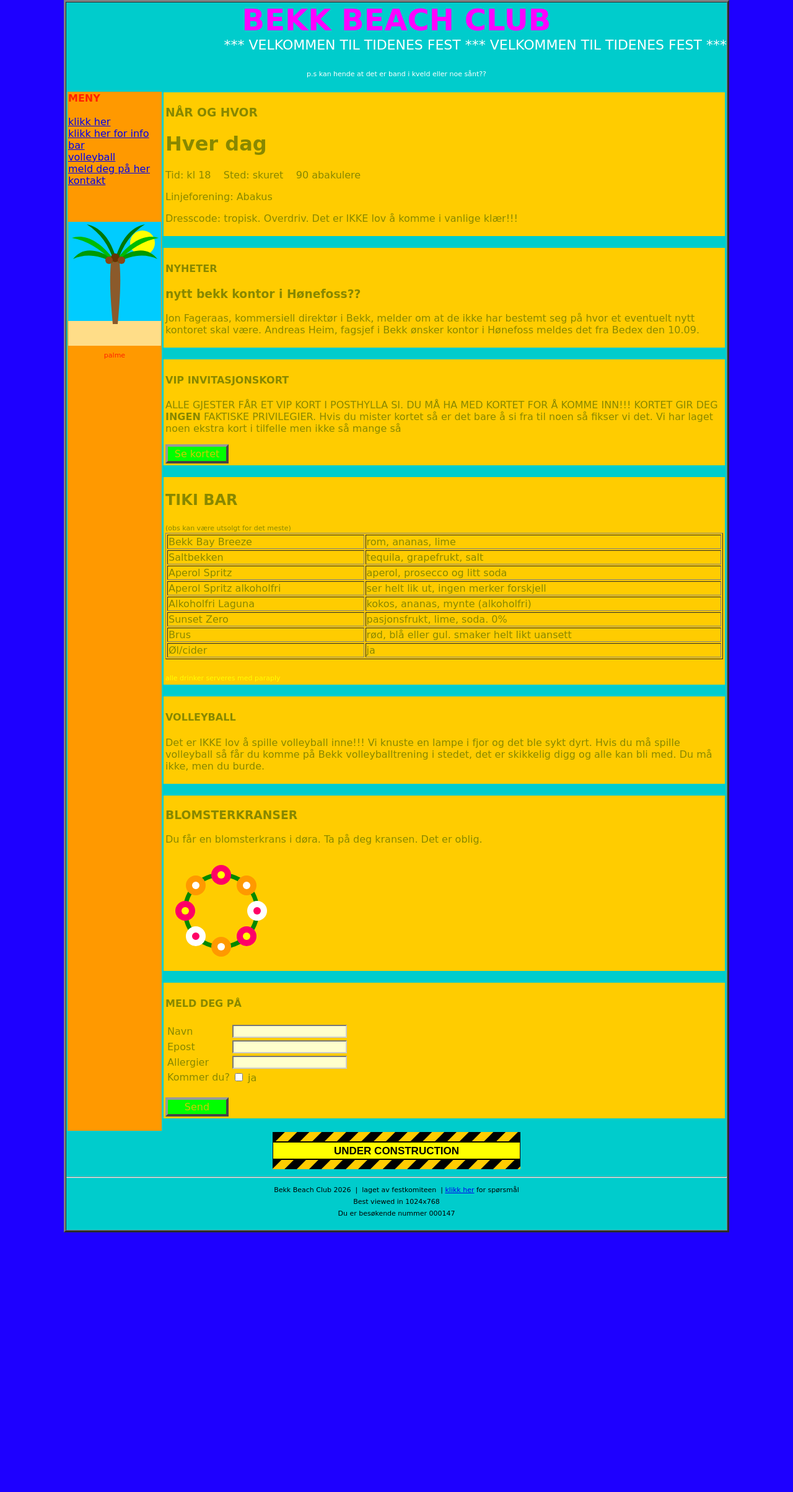
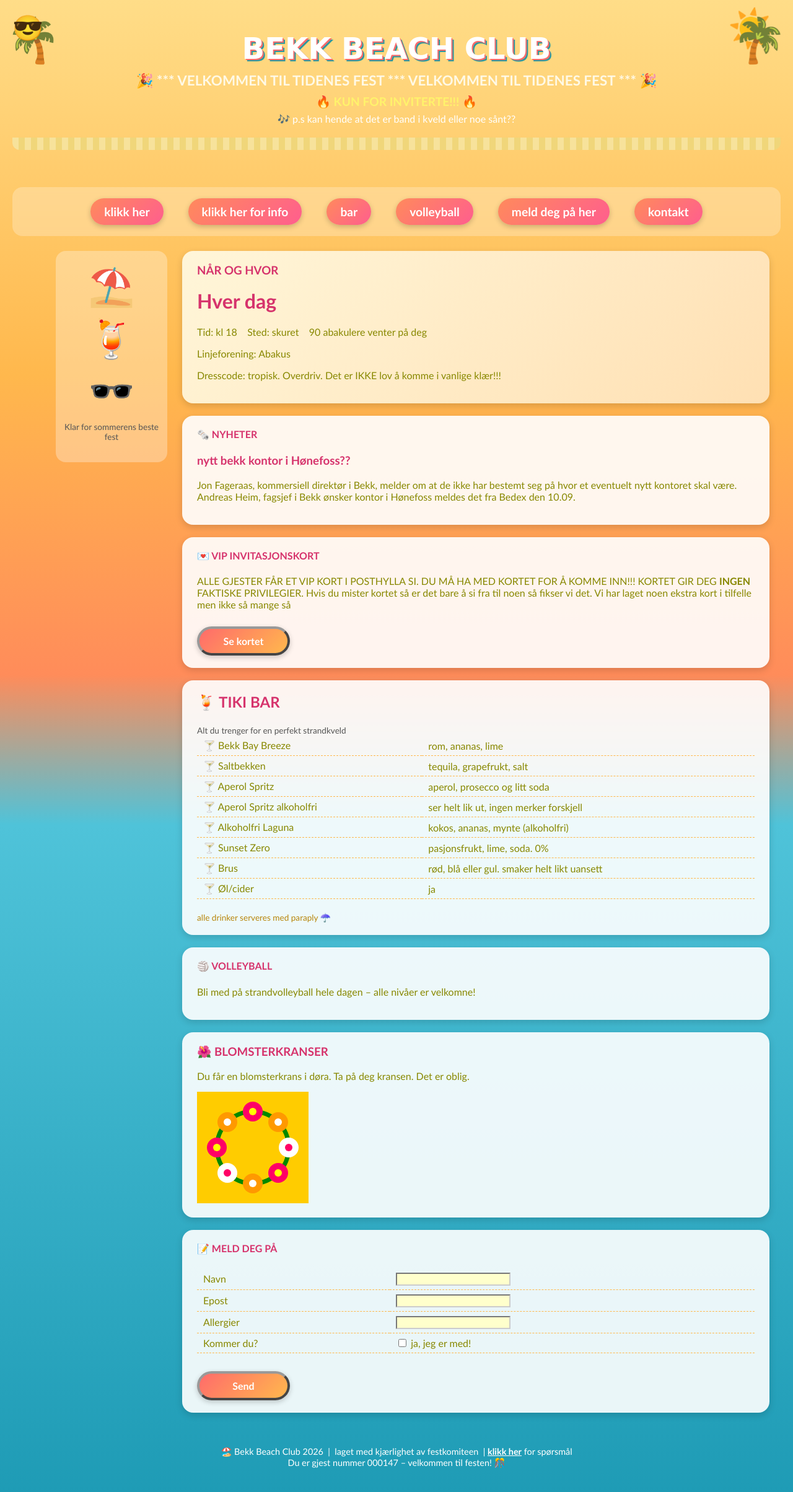
Before and after one commit to bekk/bekk-beach-club-26, a Next.js app: page / in a window 1280 px wide. Shown: the top 2408 px of the page at 62% size. Before the commit the page ends 1989 px from the top, so only its background shows below. Built offline with nearby package versions, Linux system fonts and the light colour scheme.

Commit message:
lag 09: 20:10:47

```diff
--- a/app/page.js
+++ b/app/page.js
@@ -7,142 +7,316 @@
   const [apen, setApen] = useState(false);
   var aar = 2026;
 
-  // TODO: fikse dette senere, rakk det ikke
-  // const [navn, setNavn] = useState("")
-  // function sendSkjema() {
-  //   fetch("/api/paamelding", { method: "POST", body: navn })
-  // }
+  return (
+    <div className="beach-page">
+      <style jsx global>{`
+        body {
+          margin: 0;
+          background: linear-gradient(180deg, #ffdd88 0%, #ffb84d 25%, #ff8c5a 45%, #4fc3d9 55%, #1e9bb5 100%);
+          font-family: "Trebuchet MS", "Segoe UI", sans-serif;
+        }
+        a {
+          text-decoration: none !important;
+          color: inherit;
+        }
+        hr {
+          display: none;
+        }
+      `}</style>
 
-  return (
-    <center>
-      <table width="900" border="3" cellPadding="0" cellSpacing="0" bgColor="#00cccc">
-        <tbody>
-          <tr>
-            <td>
-              <center>
-                <div className="tittel">{data.tittel}</div>
-                <marquee behavior="alternate" scrollAmount="12">
-                  <span style={{ color: "#ffffff", fontSize: "22px" }}>{data.banner}</span>
-                </marquee>
-                <br />
-                <span className="blink" style={{ color: "#ff0000", fontWeight: "bold" }}>{data.alarm}</span>
-                <br />
-                <span className="liten" style={{ color: "#ffffff" }}>{data.bandHint}</span>
-                <br /><br />
-              </center>
+      <div className="hero">
+        <div className="sun">☀️</div>
+        <div className="deco palme-left">🌴</div>
+        <div className="deco palme-right">🌴</div>
+        <div className="deco glasses">😎</div>
+        <h1 className="tittel">{data.tittel}</h1>
+        <div className="banner">🎉 {data.banner} 🎉</div>
+        <div className="alarm">🔥 {data.alarm} 🔥</div>
+        <div className="hint">🎶 {data.bandHint}</div>
+        <div className="sand" />
+      </div>
 
-              <table width="100%" border="0">
-                <tbody>
-                  <tr>
-                    <td width="200" vAlign="top" bgColor="#ff9900">
-                      <b>MENY</b>
-                      <br /><br />
+      <nav className="meny">
         {data.meny.map((m, i) => (
-                        <span key={i}><a href={m == "bar" ? "/bar" : m == "kontakt" ? "/kontakt" : "#"}>{m}</a><br /></span>
+          <a
+            key={i}
+            className="meny-link"
+            href={m == "bar" ? "/bar" : m == "kontakt" ? "/kontakt" : "#"}
+          >
+            {m}
+          </a>
         ))}
-                      <br /><br /><br />
-                      <center>
-                        <img src={data.bilder.palme} width="150" height="200" />
-                        <br />
-                        <span className="liten">palme</span>
-                      </center>
-                    </td>
+      </nav>
 
-                    <td vAlign="top">
-                      <div className={"boks " + "stor"}>
+      <div className="innhold">
+        <aside className="sidebar">
+          <div className="parasol">⛱️</div>
+          <div className="cocktail">🍹</div>
+          <div className="sunglasses-side">🕶️</div>
+          <p className="liten">Klar for sommerens beste fest</p>
+        </aside>
+
+        <main className="hoved">
+          <div className="boks stor">
             <h3>NÅR OG HVOR</h3>
             <h1>Hver dag</h1>
-                        <p>Tid: {data.tid} &nbsp;&nbsp; Sted: {data.sted} &nbsp;&nbsp; {data.antallAbakulere} abakulere</p>
+            <p>
+              Tid: {data.tid} &nbsp;&nbsp; Sted: {data.sted} &nbsp;&nbsp; {data.antallAbakulere} abakulere
+              venter på deg
+            </p>
             <p>Linjeforening: {data.linjeforening}</p>
             <p>{data.dresscode}</p>
           </div>
 
-                      <br />
-
           <div className="boks">
-                        <h4>NYHETER</h4>
+            <h4>🗞️ NYHETER</h4>
             <h3>{data.nyhetTittel}</h3>
             <p>{data.nyhetTekst}</p>
           </div>
 
-                      <br />
-
           <div className="boks">
-                        <h4>VIP INVITASJONSKORT</h4>
+            <h4>💌 VIP INVITASJONSKORT</h4>
             <p dangerouslySetInnerHTML={{ __html: data.vipTekst }}></p>
             <div className="knapp" onClick={() => alert("kommer snart")}>
               Se kortet
             </div>
           </div>
 
-                      <br />
-
           <div className="boks">
-                        <h2>TIKI BAR</h2>
-                        <span className="liten">{data.barNotis}</span>
-                        <table border="1" width="100%">
+            <h2>🍹 TIKI BAR</h2>
+            <span className="liten">Alt du trenger for en perfekt strandkveld</span>
+            <table className="drinke-tabell">
               <tbody>
                 {data.drinker.map((d, i) => (
-                              <tr key={i}><td>{d.navn}</td><td>{d.innhold}</td></tr>
+                  <tr key={i}>
+                    <td>🍸 {d.navn}</td>
+                    <td>{d.innhold}</td>
+                  </tr>
                 ))}
               </tbody>
             </table>
             <br />
-                        <span className="liten gul">alle drinker serveres med paraply</span>
+            <span className="liten gul">alle drinker serveres med paraply ☂️</span>
           </div>
 
-                      <br />
+          <div className="boks">
+            <h4>🏐 VOLLEYBALL</h4>
+            <p>Bli med på strandvolleyball hele dagen – alle nivåer er velkomne!</p>
+          </div>
 
           <div className="boks">
-                        <h4>VOLLEYBALL</h4>
-                        <p>{data.volleyballTekst}</p>
-                      </div>
-
-                      <br />
-
-                      <div className="boks">
-                        <h3>BLOMSTERKRANSER</h3>
+            <h3>🌺 BLOMSTERKRANSER</h3>
             <p>{data.kransTekst}</p>
             <img src={data.bilder.krans} />
           </div>
 
-                      <br />
-
           <div className="boks">
-                        <h4>MELD DEG PÅ</h4>
-                        <table border="0"><tbody>
-                          <tr><td>Navn</td><td><input type="text" id="felt" /></td></tr>
-                          <tr><td>Epost</td><td><input type="text" id="felt" /></td></tr>
-                          <tr><td>Allergier</td><td><input type="text" id="felt2" /></td></tr>
-                          <tr><td>Kommer du?</td><td><input type="checkbox" /> ja</td></tr>
-                        </tbody></table>
+            <h4>📝 MELD DEG PÅ</h4>
+            <table className="skjema-tabell">
+              <tbody>
+                <tr>
+                  <td>Navn</td>
+                  <td><input type="text" id="felt" /></td>
+                </tr>
+                <tr>
+                  <td>Epost</td>
+                  <td><input type="text" id="felt" /></td>
+                </tr>
+                <tr>
+                  <td>Allergier</td>
+                  <td><input type="text" id="felt2" /></td>
+                </tr>
+                <tr>
+                  <td>Kommer du?</td>
+                  <td><input type="checkbox" /> ja, jeg er med!</td>
+                </tr>
+              </tbody>
+            </table>
             <br />
             <div className="knapp">Send</div>
           </div>
+        </main>
+      </div>
 
-                      <br />
-                    </td>
-                  </tr>
-                </tbody>
-              </table>
-
-              <center>
-                <img src={data.bilder.bygging} width="400" height="60" />
-                <hr />
-                <span className="liten" style={{ color: "#000000" }}>
-                  Bekk Beach Club {aar} &nbsp;|&nbsp; laget av festkomiteen &nbsp;|&nbsp;
+      <footer className="footer">
+        <span>
+          🏖️ Bekk Beach Club {aar} &nbsp;|&nbsp; laget med kjærlighet av festkomiteen &nbsp;|&nbsp;
           <a href="#">klikk her</a> for spørsmål
           <br />
-                  Best viewed in 1024x768
-                  <br />
-                  Du er besøkende nummer {data.besokende}
+          Du er gjest nummer {data.besokende} – velkommen til festen! 🎊
         </span>
-                <br /><br />
-              </center>
-            </td>
-          </tr>
-        </tbody>
-      </table>
-    </center>
+      </footer>
+
+      <style jsx>{`
+        .hero {
+          position: relative;
+          text-align: center;
+          padding: 40px 20px 60px;
+          overflow: hidden;
+        }
+        .sun {
+          position: absolute;
+          top: 10px;
+          right: 30px;
+          font-size: 60px;
+          animation: spin 12s linear infinite;
+        }
+        @keyframes spin {
+          from { transform: rotate(0deg); }
+          to { transform: rotate(360deg); }
+        }
+        .deco {
+          position: absolute;
+          font-size: 70px;
+          top: 20px;
+        }
+        .palme-left { left: 10px; }
+        .palme-right { right: 10px; transform: scaleX(-1); }
+        .glasses {
+          font-size: 40px;
+          margin-bottom: 10px;
+        }
+        .tittel {
+          font-size: 3rem;
+          color: #ffffff;
+          text-shadow: 2px 2px 0 #ff6b6b, 4px 4px 0 #2c98a0;
+          margin: 10px 0;
+        }
+        .banner {
+          font-size: 1.4rem;
+          font-weight: bold;
+          color: #fff9e6;
+        }
+        .alarm {
+          font-size: 1.2rem;
+          font-weight: bold;
+          color: #fff36b;
+          margin-top: 8px;
+        }
+        .hint {
+          color: #ffffff;
+          margin-top: 6px;
+        }
+        .sand {
+          height: 20px;
+          background: repeating-linear-gradient(90deg, #f7e29b, #f7e29b 10px, #f0d67a 10px, #f0d67a 20px);
+          margin-top: 20px;
+          border-radius: 0 0 12px 12px;
+        }
+
+        .meny {
+          display: flex;
+          justify-content: center;
+          gap: 40px;
+          flex-wrap: wrap;
+          padding: 18px 20px;
+          background: rgba(255, 255, 255, 0.25);
+          backdrop-filter: blur(4px);
+          margin: 0 20px;
+          border-radius: 16px;
+        }
+        .meny-link {
+          font-size: 1.2rem;
+          font-weight: bold;
+          color: #fff;
+          padding: 10px 22px;
+          border-radius: 30px;
+          background: linear-gradient(135deg, #ff8a5c, #ff5e8e);
+          box-shadow: 0 3px 8px rgba(0,0,0,0.2);
+          transition: transform 0.15s ease;
+        }
+        .meny-link:hover {
+          transform: translateY(-3px) scale(1.05);
+        }
+
+        .innhold {
+          display: flex;
+          gap: 24px;
+          max-width: 1100px;
+          margin: 24px auto;
+          padding: 0 20px;
+        }
+        .sidebar {
+          width: 160px;
+          flex-shrink: 0;
+          text-align: center;
+          background: rgba(255,255,255,0.3);
+          border-radius: 16px;
+          padding: 20px 10px;
+          height: fit-content;
+        }
+        .sidebar .parasol,
+        .sidebar .cocktail,
+        .sidebar .sunglasses-side {
+          font-size: 60px;
+          margin-bottom: 10px;
+        }
+
+        .hoved {
+          flex: 1;
+          display: flex;
+          flex-direction: column;
+          gap: 20px;
+        }
+
+        .boks {
+          background: rgba(255, 255, 255, 0.9);
+          border-radius: 18px;
+          padding: 20px 24px;
+          box-shadow: 0 4px 12px rgba(0,0,0,0.15);
+        }
+        .boks.stor {
+          background: linear-gradient(135deg, #fff6d9, #ffe0b3);
+        }
+        .boks h1, .boks h2, .boks h3, .boks h4 {
+          color: #d6336c;
+          margin-top: 0;
+        }
+
+        .drinke-tabell, .skjema-tabell {
+          width: 100%;
+          border-collapse: collapse;
+        }
+        .drinke-tabell td, .skjema-tabell td {
+          padding: 6px 10px;
+          border-bottom: 1px dashed #ffb84d;
+        }
+
+        .knapp {
+          display: inline-block;
+          margin-top: 10px;
+          padding: 10px 26px;
+          background: linear-gradient(135deg, #ff6b6b, #ffb84d);
+          color: white;
+          font-weight: bold;
+          border-radius: 30px;
+          cursor: pointer;
+          box-shadow: 0 3px 8px rgba(0,0,0,0.2);
+          transition: transform 0.15s ease;
+        }
+        .knapp:hover {
+          transform: scale(1.06);
+        }
+
+        .liten {
+          font-size: 0.85rem;
+          color: #555;
+        }
+        .gul {
+          color: #b8860b;
+        }
+
+        .footer {
+          text-align: center;
+          padding: 30px 20px 50px;
+          color: #fff;
+          font-size: 0.9rem;
+        }
+        .footer a {
+          text-decoration: underline !important;
+          font-weight: bold;
+        }
+      `}</style>
+    </div>
   );
 }
```
Lines whose indentation alone changed are shown as unchanged.
